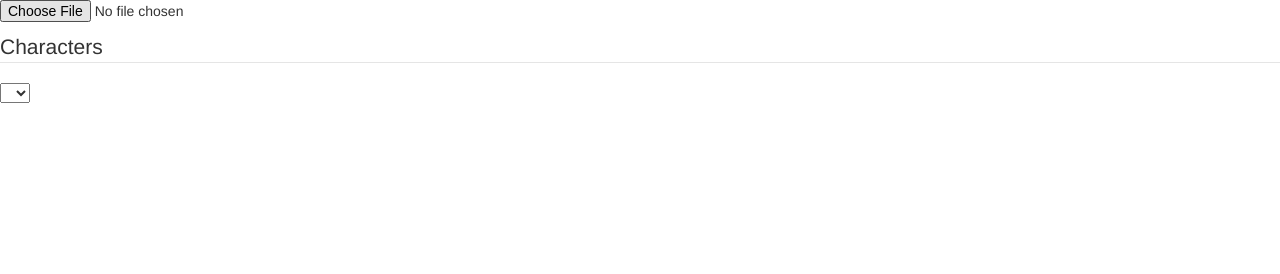
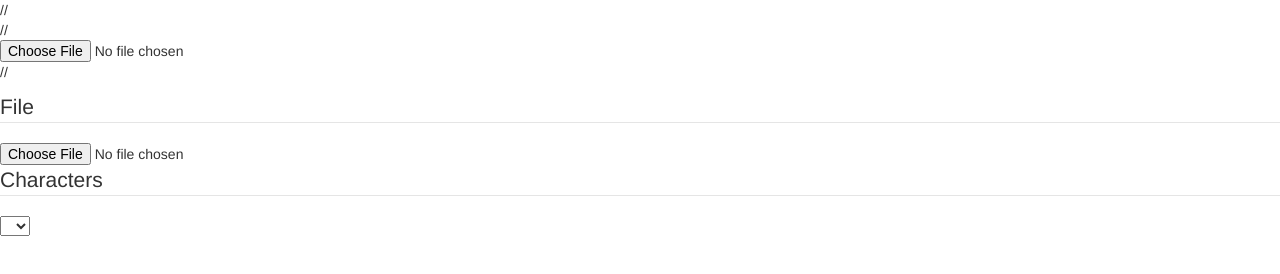
Before and after one commit to muesugi/Running-Lines, a plain HTML site: page index.html in a window 1280 px wide. Drawn offline with nearby package versions, Linux system fonts and the light colour scheme.

Commit message:
ignore this. i dont even know

```diff
--- a/index.html
+++ b/index.html
@@ -98,12 +98,16 @@
 		</script>
 	</head>
 	<body>
-		<div>
-      		<input type="file" id="fileInput"> <!--input prompt for text file-->
-		</div>
+		//<div>
+      		//<input type="file" id="fileInput"> <!--input prompt for text file-->
+		//</div>
 
 		<p> <form>
 		<fieldset>
+			<legend>File</legend>
+				<div>
+					<input type="file" id="fileInput"> <!--input prompt for text file-->
+				</div>
 			<legend>Characters</legend>
 				<select id= "numChars" onchange="showCharBox()">
 					<option></option>
```
